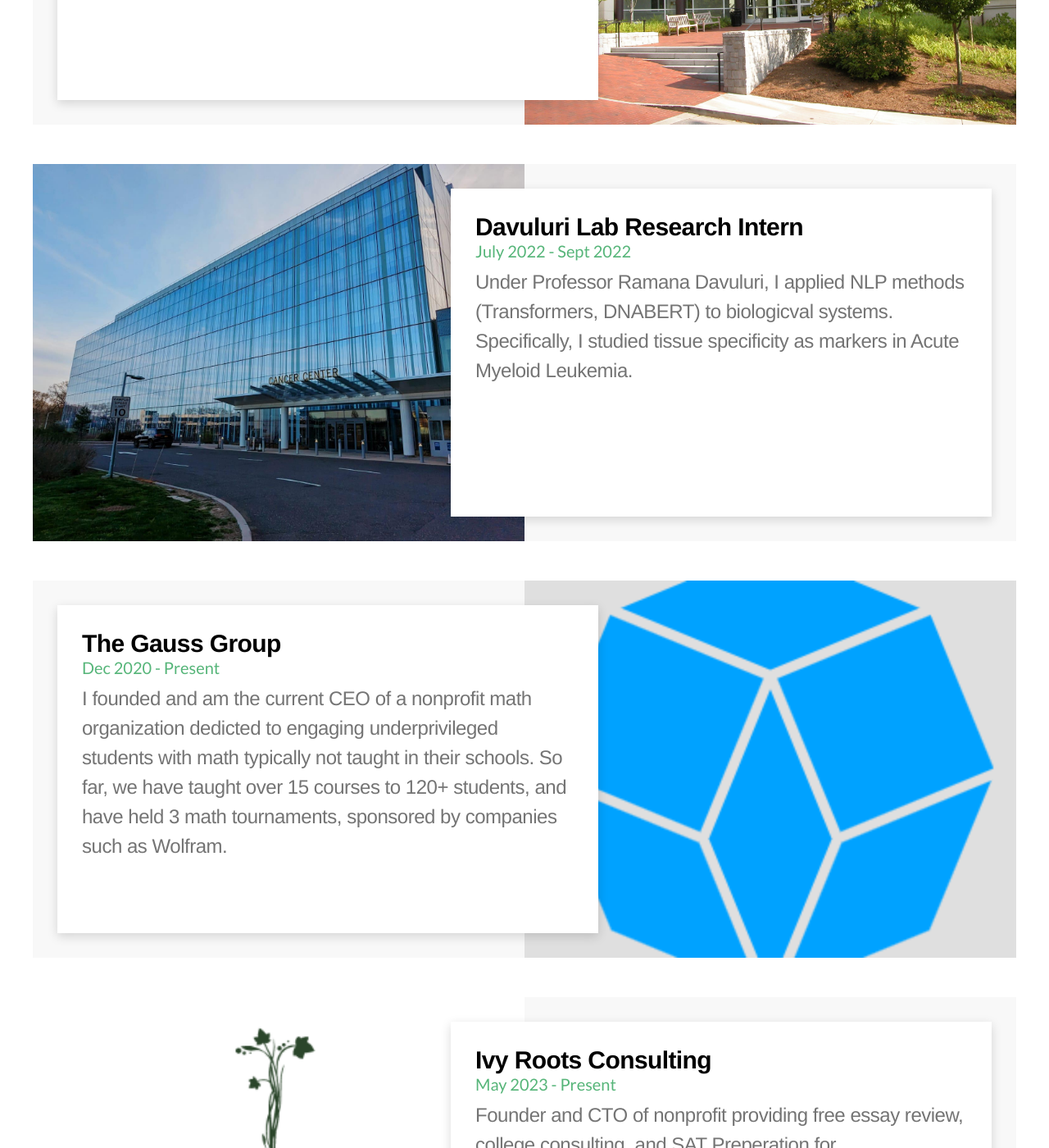
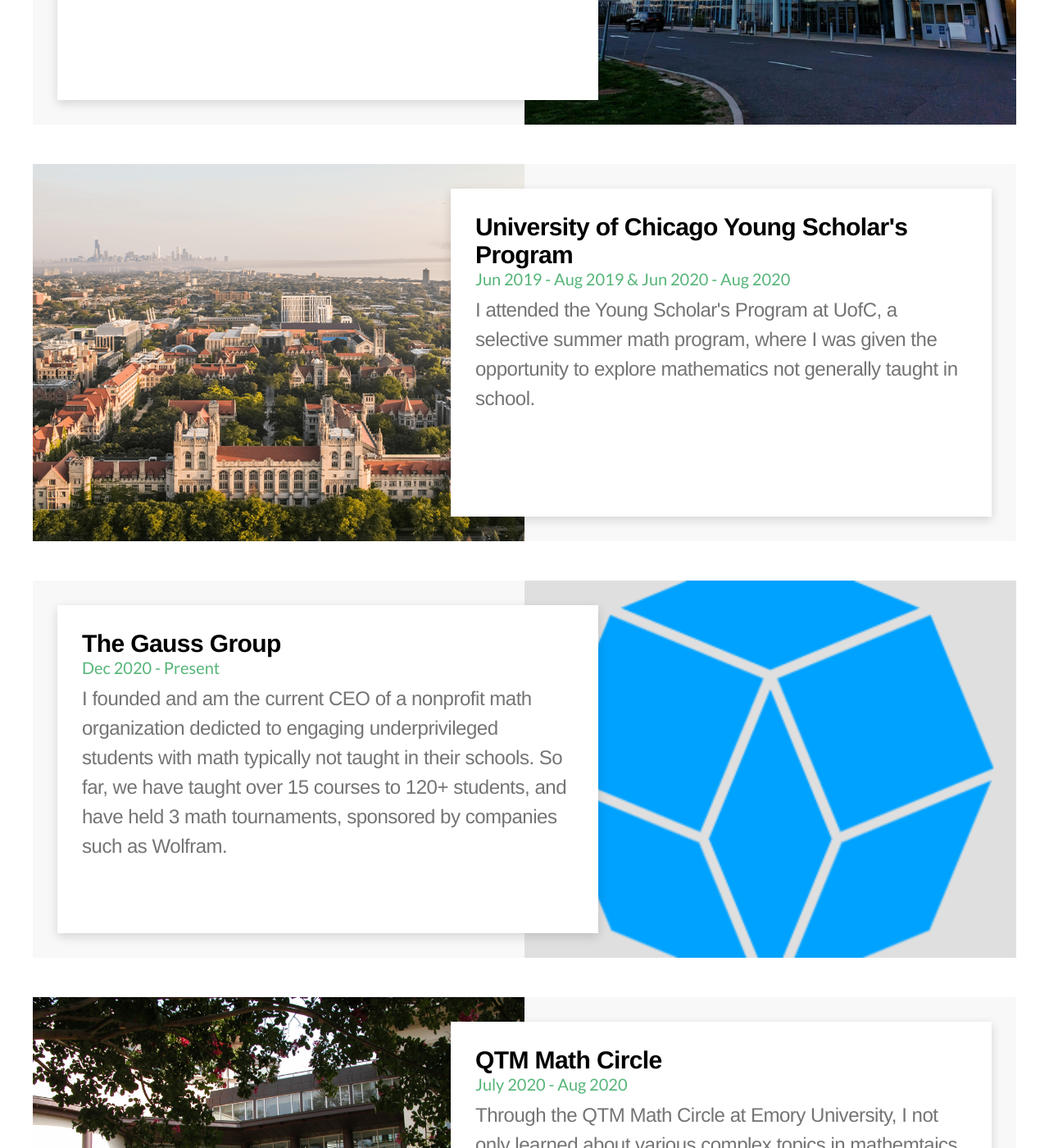
Before and after one commit to annegautham/annegautham.github.io, a Jekyll site: the page built from experience/index.md, in a window 1280 px wide and 1400 px high, scrolled down 2253 px. Shown: the whole window at 82% size. Built offline with Jekyll 4.4.1, drawn with Linux system fonts in a browser that asks for light colours; some web fonts are replaced; some of the changed lines change nothing that is shown; some of the changed text lies outside the part shown.

Commit message:
Update index.md

```diff
--- a/experience/index.md
+++ b/experience/index.md
@@ -17,7 +17,7 @@
 	image_path="/assets/images/experience/cmsDetector.jpeg"
 	subheader="Aug 2021 - Jun 2023"
 	description="Conducted experimental physics research on behalf of the CMS collaboration at the Large Hadron Collider, CERN. Participated in search for dark photons and doubly charged Higgs boson event signatures in four-lepton final states."
-	tags="all research"
+	tags="all research industry"
 %}
 
 {% include card.html
@@ -26,8 +26,27 @@
 	image_path="/assets/images/experience/rosehulman.jpg"
 	subheader="Jun 2021 - August 2022"
 	description="Junior Counselor & Camper at selective Number Theory summer math program. Taught lectures to attendees, including Turing Machines, Alexander Polynomials, Dynamical Systems, and Shannon's Coding Theorem. Took advacnced math courses in Logic, Topology, etc."
-	tags="all research"
+	tags="all research extracurricular"
 %}
+
+{% include card.html
+	title="Ivy Roots Consulting"
+	page_url="/experience/ivyroots"
+	image_path="/assets/images/experience/ivyroots.png"
+	subheader="May 2023 - Present"
+	description="Founder and CTO of nonprofit providing free essay review, college consulting, and SAT Preperation for underpriveledged and low-income students."
+	tags="all extracurricular"
+%}
+
+{% include card.html
+	title="Davuluri Lab Research Intern"
+	page_url="/experience/compbio"
+	image_path="/assets/images/experience/davlabs.png"
+	subheader="July 2022 - Sept 2022"
+	description="Under Professor Ramana Davuluri, I applied NLP methods (Transformers, DNABERT) to biologicval systems. Specifically, I studied tissue specificity as markers in Acute Myeloid Leukemia."
+	tags="all research industry"
+%}
+
 
 {% include card.html
 	title="University of Chicago Young Scholar's Program"
@@ -35,7 +54,16 @@
 	image_path="/assets/images/experience/uchicago.png"
 	subheader="Jun 2019 - Aug 2019 & Jun 2020 - Aug 2020"
 	description="I attended the Young Scholar's Program at UofC, a selective summer math program, where I was given the opportunity to explore mathematics not generally taught in school."
-	tags="all research"
+	tags="all research extracurricular"
+%}
+
+{% include card.html
+	title="The Gauss Group"
+	page_url="/experience/ggroup"
+	image_path="/assets/images/experience/ggrouplogo.png"
+	subheader="Dec 2020 - Present"
+	description="I founded and am the current CEO of a nonprofit math organization dedicted to engaging underprivileged students with math typically not taught in their schools. So far, we have taught over 15 courses to 120+ students, and have held 3 math tournaments, sponsored by companies such as Wolfram."
+	tags="all extracurricular"
 %}
 
 {% include card.html
@@ -44,34 +72,7 @@
 	image_path="/assets/images/experience/emory.jpg"
 	subheader="July 2020 - Aug 2020"
 	description="Through the QTM Math Circle at Emory University, I not only learned about various complex topics in mathemtaics, but also conducted research in Extremal Graph Theory."
-	tags="all research"
-%}
-
-{% include card.html
-	title="Davuluri Lab Research Intern"
-	page_url="/experience/compbio"
-	image_path="/assets/images/experience/davlabs.png"
-	subheader="July 2022 - Sept 2022"
-	description="Under Professor Ramana Davuluri, I applied NLP methods (Transformers, DNABERT) to biologicval systems. Specifically, I studied tissue specificity as markers in Acute Myeloid Leukemia."
-	tags="all research"
-%}
-
-{% include card.html
-	title="The Gauss Group"
-	page_url="/experience/ggroup"
-	image_path="/assets/images/experience/ggrouplogo.png"
-	subheader="Dec 2020 - Present"
-	description="I founded and am the current CEO of a nonprofit math organization dedicted to engaging underprivileged students with math typically not taught in their schools. So far, we have taught over 15 courses to 120+ students, and have held 3 math tournaments, sponsored by companies such as Wolfram."
-	tags="all research"
-%}
-
-{% include card.html
-	title="Ivy Roots Consulting"
-	page_url="/experience/ivyroots"
-	image_path="/assets/images/experience/ivyroots.png"
-	subheader="May 2023 - Present"
-	description="Founder and CTO of nonprofit providing free essay review, college consulting, and SAT Preperation for underpriveledged and low-income students."
-	tags="all research"
+	tags="all research extracurricular"
 %}
 
 {% include card.html
```
